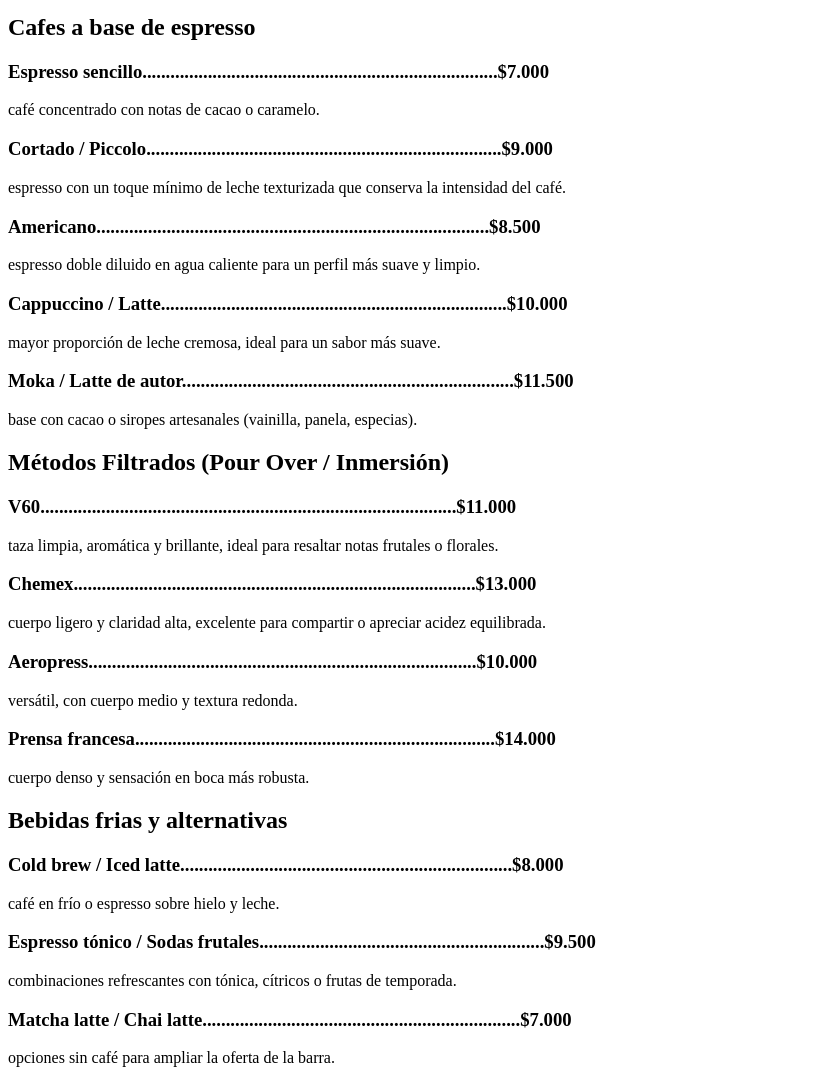
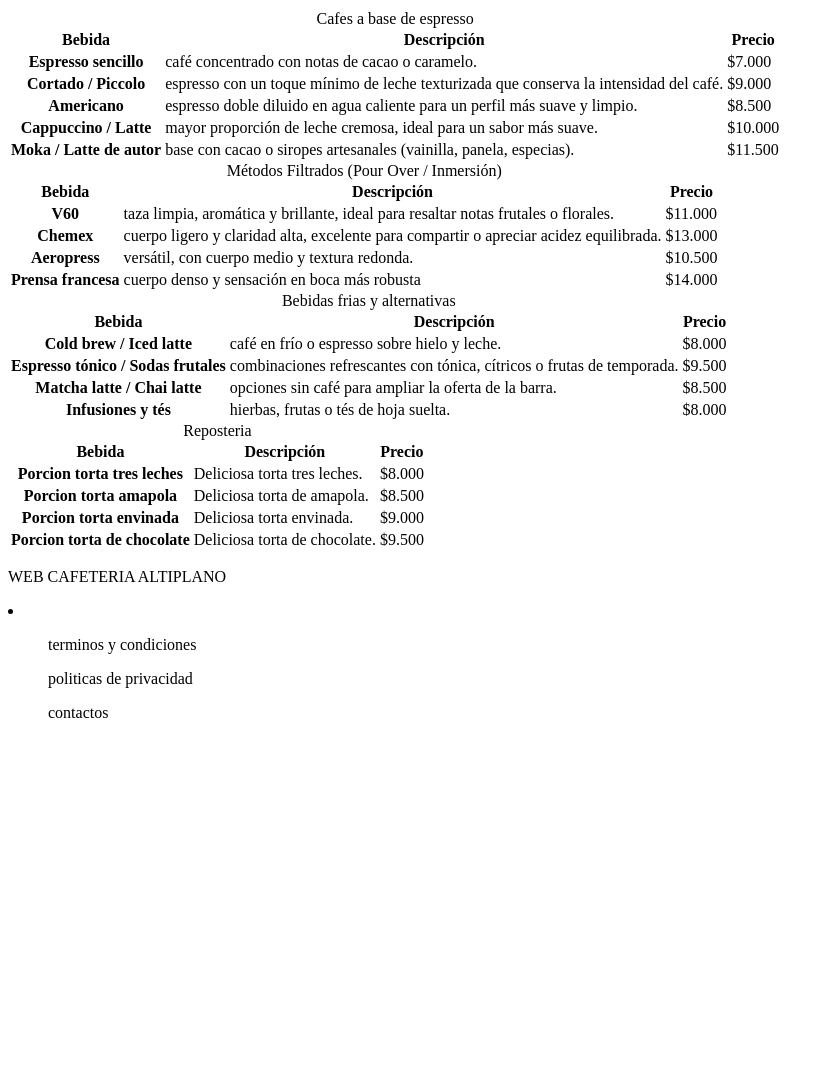
Before and after one commit to niquinterom/QUINTERO_NICOLAS_PROYECTO_FINAL, a plain HTML site: page carta.html in a window 1280 px wide. Shown: the part 600-1670 px from the top of the page, without its empty margins (0-834 px from the left). After the commit the page ends 1338 px from the top, so only its background shows below. Drawn offline with Linux system fonts and the light colour scheme.

Commit message:
tablas de precios

```diff
--- a/carta.html
+++ b/carta.html
@@ -16,7 +16,8 @@
     <title>CARTA CAFE ALTIPLANO</title>
     <h1>MENU CAFE ALTIPLANO</h1>
     <P> ¡Aca puedes encontras nuestros productos¡ </P>
-    <img src="imagenes/carta01.jpg" width="400" heigth="300">
+    <img src="imagenes/carta01.jpg" alt="Taza de cafe con cafe granulado al lado sobre un periodico y unos libros"
+        width="400" heigth="300">
 </head>
 
 <body>
@@ -30,53 +31,149 @@
     </nav>
 
     <section id="espresso">
-        <h2> Cafes a base de espresso </h2>
-        <h3>Espresso sencillo............................................................................$7.000</h3>
-        <p> café concentrado con notas de cacao o caramelo.</p>
-        <h3>Cortado / Piccolo............................................................................$9.000</h3>
-        <p> espresso con un toque mínimo de leche texturizada que conserva la intensidad del café.</p>
-        <h3>Americano....................................................................................$8.500</h3>
-        <p> espresso doble diluido en agua caliente para un perfil más suave y limpio.</p>
-        <h3>Cappuccino / Latte..........................................................................$10.000</h3>
-        <p> mayor proporción de leche cremosa, ideal para un sabor más suave.</p>
-        <h3>Moka / Latte de autor.......................................................................$11.500</h3>
-        <p> base con cacao o siropes artesanales (vainilla, panela, especias).</p>
+        <table>
+            <caption> Cafes a base de espresso </caption>
+            <thead>
+                <tr>
+                    <th scope="col">Bebida</th>
+                    <th scope="col">Descripción</th>
+                    <th scope="col" class="precio">Precio</th>
+                </tr>
+            </thead>
+            <tbody>
+                <tr>
+                    <th scope="row">Espresso sencillo</th>
+                    <td>café concentrado con notas de cacao o caramelo.</td>
+                    <td class="precio">$7.000</td>
+                </tr>
+                <tr>
+                    <th scope="row">Cortado / Piccolo</th>
+                    <td>espresso con un toque mínimo de leche texturizada que conserva la intensidad del café.</td>
+                    <td class="precio">$9.000</td>
+                </tr>
+                <tr>
+                    <th scope="row">Americano</th>
+                    <td>espresso doble diluido en agua caliente para un perfil más suave y limpio.</td>
+                    <td class="precio">$8.500</td>
+                </tr>
+                <tr>
+                    <th scope="row">Cappuccino / Latte</th>
+                    <td>mayor proporción de leche cremosa, ideal para un sabor más suave.</td>
+                    <td class="precio">$10.000</td>
+                </tr>
+                <tr>
+                    <th scope="row">Moka / Latte de autor</th>
+                    <td>base con cacao o siropes artesanales (vainilla, panela, especias).</td>
+                    <td class="precio">$11.500</td>
+                </tr>
+            </tbody>
+        </table>
     </section>
 
     <section id="cafes filtrados">
-        <h2> Métodos Filtrados (Pour Over / Inmersión)</h2>
-        <h3>V60.........................................................................................$11.000</h3>
-        <p> taza limpia, aromática y brillante, ideal para resaltar notas frutales o florales.</p>
-        <h3>Chemex......................................................................................$13.000</h3>
-        <p> cuerpo ligero y claridad alta, excelente para compartir o apreciar acidez equilibrada.</p>
-        <h3>Aeropress...................................................................................$10.000</h3>
-        <p> versátil, con cuerpo medio y textura redonda.</p>
-        <h3>Prensa francesa.............................................................................$14.000</h3>
-        <p> cuerpo denso y sensación en boca más robusta.</p>
+        <table>
+            <caption> Métodos Filtrados (Pour Over / Inmersión) </caption>
+            <thead>
+                <tr>
+                    <th scope="col">Bebida</th>
+                    <th scope="col">Descripción</th>
+                    <th scope="col" class="precio">Precio</th>
+                </tr>
+            </thead>
+            <tbody>
+                <tr>
+                    <th scope="row">V60</th>
+                    <td>taza limpia, aromática y brillante, ideal para resaltar notas frutales o florales.</td>
+                    <td class="precio">$11.000</td>
+                </tr>
+                <tr>
+                    <th scope="row">Chemex</th>
+                    <td>cuerpo ligero y claridad alta, excelente para compartir o apreciar acidez equilibrada.</td>
+                    <td class="precio">$13.000</td>
+                </tr>
+                <tr>
+                    <th scope="row">Aeropress</th>
+                    <td>versátil, con cuerpo medio y textura redonda.</td>
+                    <td class="precio">$10.500</td>
+                </tr>
+                <tr>
+                    <th scope="row">Prensa francesa</th>
+                    <td>cuerpo denso y sensación en boca más robusta</td>
+                    <td class="precio">$14.000</td>
+                </tr>
+            </tbody>
+        </table>
     </section>
 
     <section id="bebidas frias">
-        <h2> Bebidas frias y alternativas </h2>
-        <h3>Cold brew / Iced latte.......................................................................$8.000</h3>
-        <p> café en frío o espresso sobre hielo y leche.</p>
-        <h3>Espresso tónico / Sodas frutales.............................................................$9.500</h3>
-        <p> combinaciones refrescantes con tónica, cítricos o frutas de temporada.</p>
-        <h3>Matcha latte / Chai latte....................................................................$7.000</h3>
-        <p> opciones sin café para ampliar la oferta de la barra.</p>
-        <h3>Infusiones y tés.............................................................................$8.000</h3>
-        <p> hierbas, frutas o tés de hoja suelta.</p>
+        <table>
+            <caption> Bebidas frias y alternativas </caption>
+            <thead>
+                <tr>
+                    <th scope="col">Bebida</th>
+                    <th scope="col">Descripción</th>
+                    <th scope="col" class="precio">Precio</th>
+                </tr>
+            </thead>
+            <tbody>
+                <tr>
+                    <th scope="row">Cold brew / Iced latte</th>
+                    <td>café en frío o espresso sobre hielo y leche.</td>
+                    <td class="precio">$8.000</td>
+                </tr>
+                <tr>
+                    <th scope="row">Espresso tónico / Sodas frutales</th>
+                    <td>combinaciones refrescantes con tónica, cítricos o frutas de temporada.</td>
+                    <td class="precio">$9.500</td>
+                </tr>
+                <tr>
+                    <th scope="row">Matcha latte / Chai latte</th>
+                    <td>opciones sin café para ampliar la oferta de la barra.</td>
+                    <td class="precio">$8.500</td>
+                </tr>
+                <tr>
+                    <th scope="row">Infusiones y tés</th>
+                    <td>hierbas, frutas o tés de hoja suelta.</td>
+                    <td class="precio">$8.000</td>
+                </tr>
+            </tbody>
+        </table>
     </section>
 
     <section id="reposteria">
-        <h2> Reposteria </h2>
-        <h3>Porcion torta tres leches....................................................................$8.000</h3>
-        <h3>Porcion torta amapola........................................................................$8.500</h3>
-        <h3>Porcion torta envinada.......................................................................$9.000</h3>
-        <h3>Porcion torta de chocolate...................................................................$9.500</h3>
-        <h3>Porcion torta zanahoria......................................................................$9.500</h3>
+           <table>
+            <caption> Reposteria </caption>
+            <thead>
+                <tr>
+                    <th scope="col">Bebida</th>
+                    <th scope="col">Descripción</th>
+                    <th scope="col" class="precio">Precio</th>
+                </tr>
+            </thead>
+            <tbody>
+                <tr>
+                    <th scope="row">Porcion torta tres leches</th>
+                    <td>Deliciosa torta tres leches.</td>
+                    <td class="precio">$8.000</td>
+                </tr>
+                <tr>
+                    <th scope="row">Porcion torta amapola</th>
+                    <td>Deliciosa torta de amapola.</td>
+                    <td class="precio">$8.500</td>
+                </tr>
+                <tr>
+                    <th scope="row">Porcion torta envinada</th>
+                    <td>Deliciosa torta envinada.</td>
+                    <td class="precio">$9.000</td>
+                </tr>
+                <tr>
+                    <th scope="row">Porcion torta de chocolate</th>
+                    <td>Deliciosa torta de chocolate.</td>
+                    <td class="precio">$9.500</td>
+                </tr>
+            </tbody>
+        </table>
     </section>
-
-
 
     <footer>
         <p> WEB CAFETERIA ALTIPLANO </p>
```
Also changed, not shown: index.html (+1 -1 lines), reservas.html (+1 -1 lines), sedes.html (+1 -1 lines).
